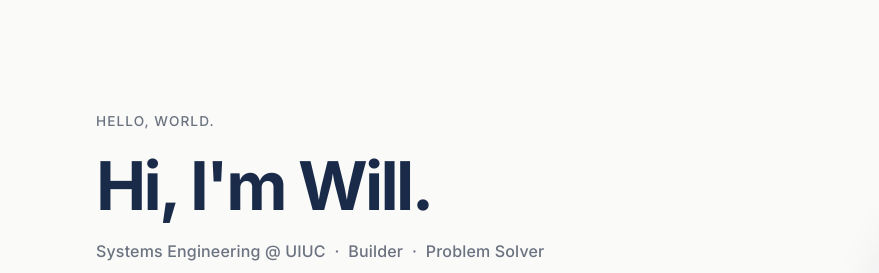
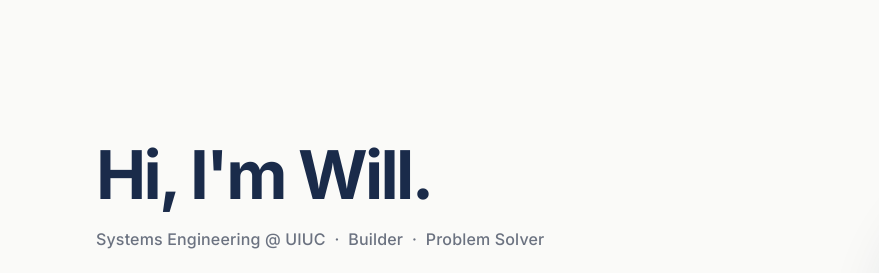
Before and after one commit to willelias7/willelias7.github.io, a plain HTML site: page index.html in a window 1280 px wide. Shown: the part 128-401 px from the top of the page, 0-879 px from the left. Drawn offline with Linux system fonts and the light colour scheme.

Commit message:
Remove greeting from hero section
Removed the 'Hello, world.' text from the hero section.

```diff
--- a/index.html
+++ b/index.html
@@ -34,7 +34,7 @@
   <!-- ===================== HERO ===================== -->
   <section class="hero" id="hero">
     <div class="hero-content fade-in">
-      <p class="hero-eyebrow">Hello, world.</p>
+      <p class="hero-eyebrow"></p>
       <h1 class="hero-heading">Hi, I'm Will.</h1>
       <p class="hero-subtitle">Systems Engineering @ UIUC &nbsp;·&nbsp; Builder &nbsp;·&nbsp; Problem Solver</p>
       <p class="hero-bio">
```
